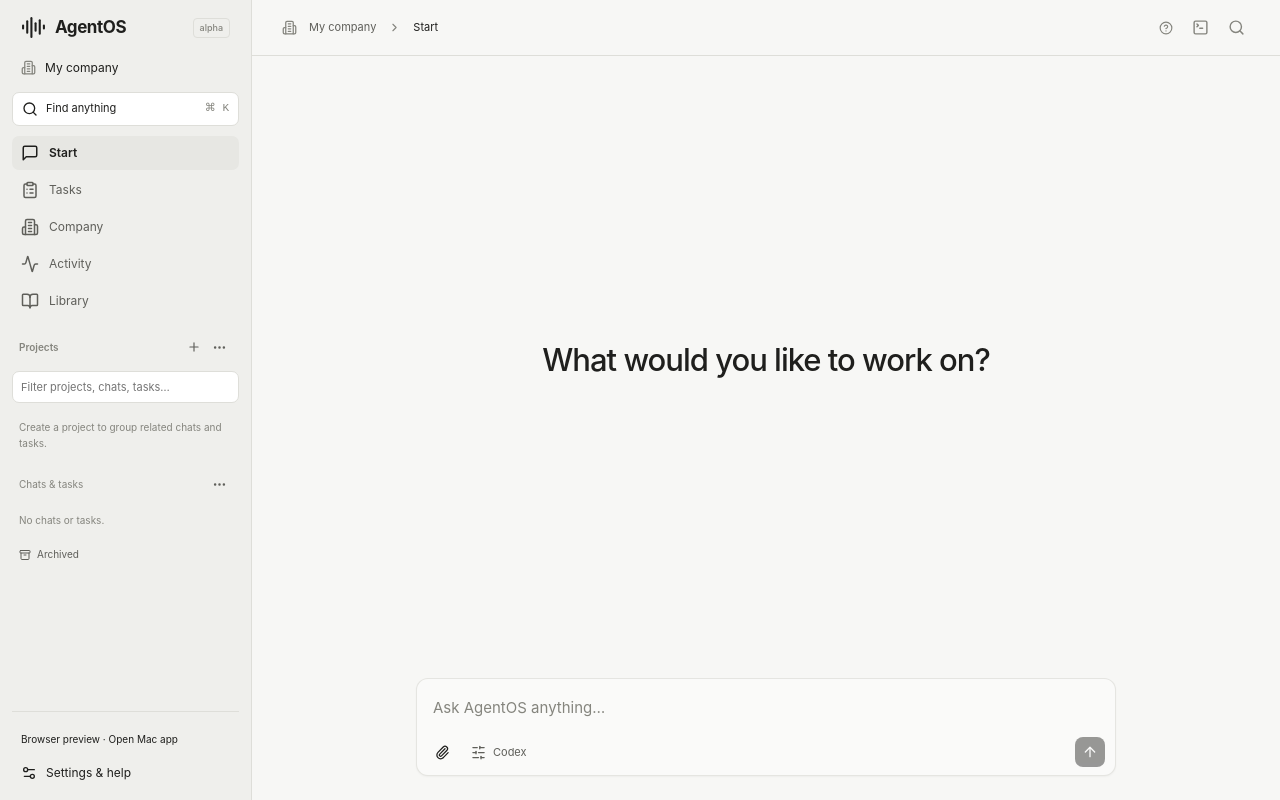
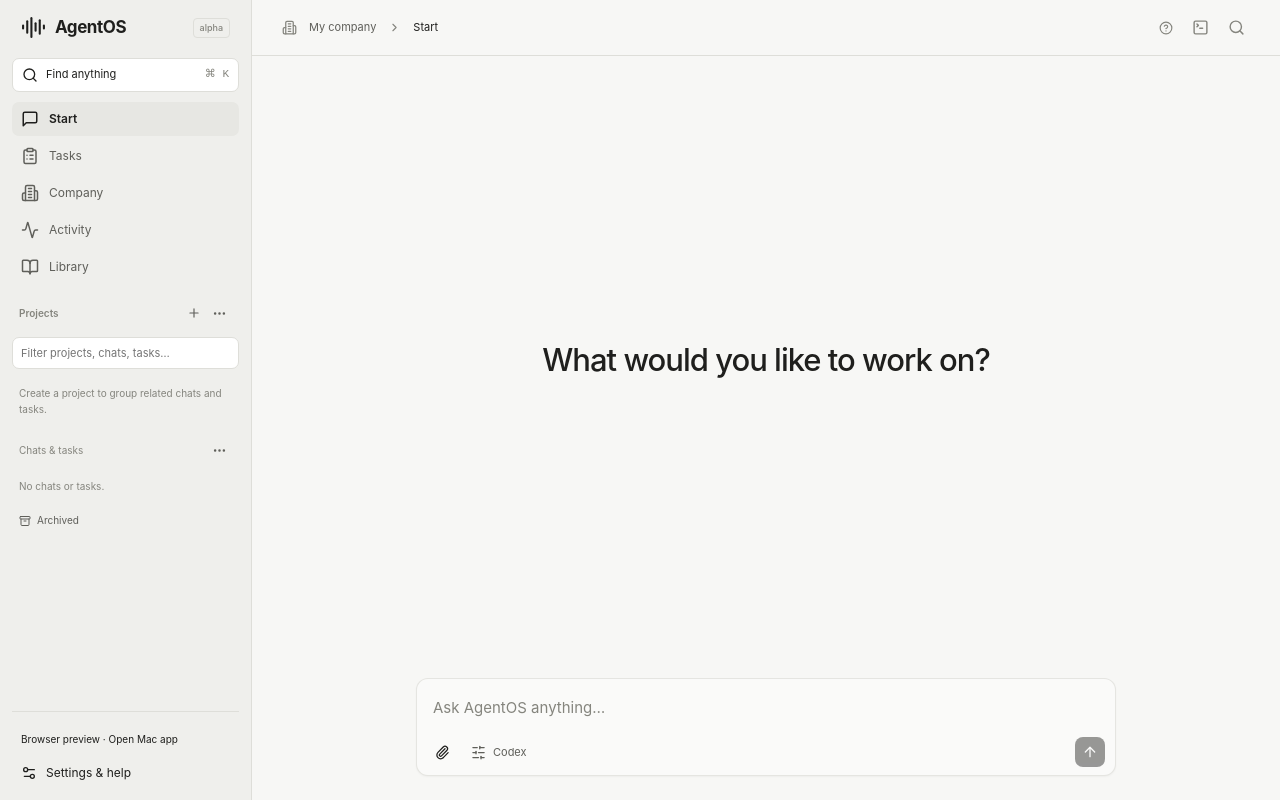
Before and after one commit to mohammeddal/agentos, a React (Vite) app in the folder apps/desktop/: page / in a window 1280 px wide. Built offline with nearby package versions, Linux system fonts and the light colour scheme.

Commit message:
refactor: move company rename into settings

```diff
--- a/apps/desktop/src/app/CompanyWorkspace.tsx
+++ b/apps/desktop/src/app/CompanyWorkspace.tsx
@@ -397,7 +397,6 @@
       lifecycle: updateLifecycle,
     },
     view,
-    companyName: company.name,
     theme,
     navigate: (next: WorkspaceView) => {
       if (next === "activity") setActivityKey("");
--- a/apps/desktop/src/app/WorkspaceNavigation.tsx
+++ b/apps/desktop/src/app/WorkspaceNavigation.tsx
@@ -24,7 +24,6 @@
 
 export function WorkspaceNavigation({
   view,
-  companyName,
   theme,
   navigate,
   find,
@@ -35,7 +34,6 @@
   directory,
 }: {
   view: WorkspaceView;
-  companyName: string;
   theme: "light" | "dark";
   navigate: (view: WorkspaceView) => void;
   find: () => void;
@@ -53,10 +51,6 @@
       <button className="co-brand" onClick={() => navigate("start")} aria-label="AgentOS home">
         <AudioLines size={25} />
         AgentOS<span className="co-alpha">alpha</span>
-      </button>
-      <button className="co-workspace-name" onClick={rename} title="Rename company">
-        <Building2 size={15} />
-        <span>{companyName}</span>
       </button>
       <button
         className="co-find-trigger"
@@ -130,6 +124,10 @@
             <Settings2 size={16} /> Settings & help
           </summary>
           <div onClick={(event) => event.currentTarget.parentElement?.removeAttribute("open")}>
+            <button className="co-help" onClick={rename}>
+              <Building2 size={16} />
+              <span>Rename company</span>
+            </button>
             <button className="co-help" onClick={() => navigate("engines")}>
               <Settings2 size={16} />
               <span>Engines & notifications</span>
--- a/apps/desktop/src/app/workspace-shell.css
+++ b/apps/desktop/src/app/workspace-shell.css
@@ -26,26 +26,6 @@
   text-align: left;
   padding: 1px 9px 10px;
   gap: 9px;
-}
-.co-workspace-name {
-  display: flex;
-  align-items: center;
-  gap: 9px;
-  border: 0;
-  background: none;
-  min-height: 34px;
-  padding: 7px 9px;
-  text-align: left;
-  font-size: 12px;
-}
-.co-workspace-name span {
-  min-width: 0;
-  overflow: hidden;
-  white-space: nowrap;
-  text-overflow: ellipsis;
-}
-.co-workspace-name svg {
-  color: var(--co-muted);
 }
 .co-find-trigger {
   display: flex;
@@ -452,7 +432,6 @@
     padding: 0 0 24px;
   }
   .co-sidebar .co-alpha,
-  .co-workspace-name,
   .co-find-trigger span,
   .co-find-trigger kbd,
   .co-sidebar nav > button > span,
@@ -531,7 +510,6 @@
   .co-mobile-navigation .co-sidebar-status {
     display: none;
   }
-  .co-mobile-navigation .co-workspace-name,
   .co-mobile-navigation .co-find-trigger,
   .co-mobile-navigation nav > button > span,
   .co-mobile-navigation .co-help span,
@@ -575,7 +553,6 @@
   .co-mobile-navigation .co-alpha {
     display: none;
   }
-  .co-mobile-navigation .co-workspace-name,
   .co-mobile-navigation .co-find-trigger span,
   .co-mobile-navigation nav > button > span:not(.co-small-domain),
   .co-mobile-navigation .co-help span,
```
